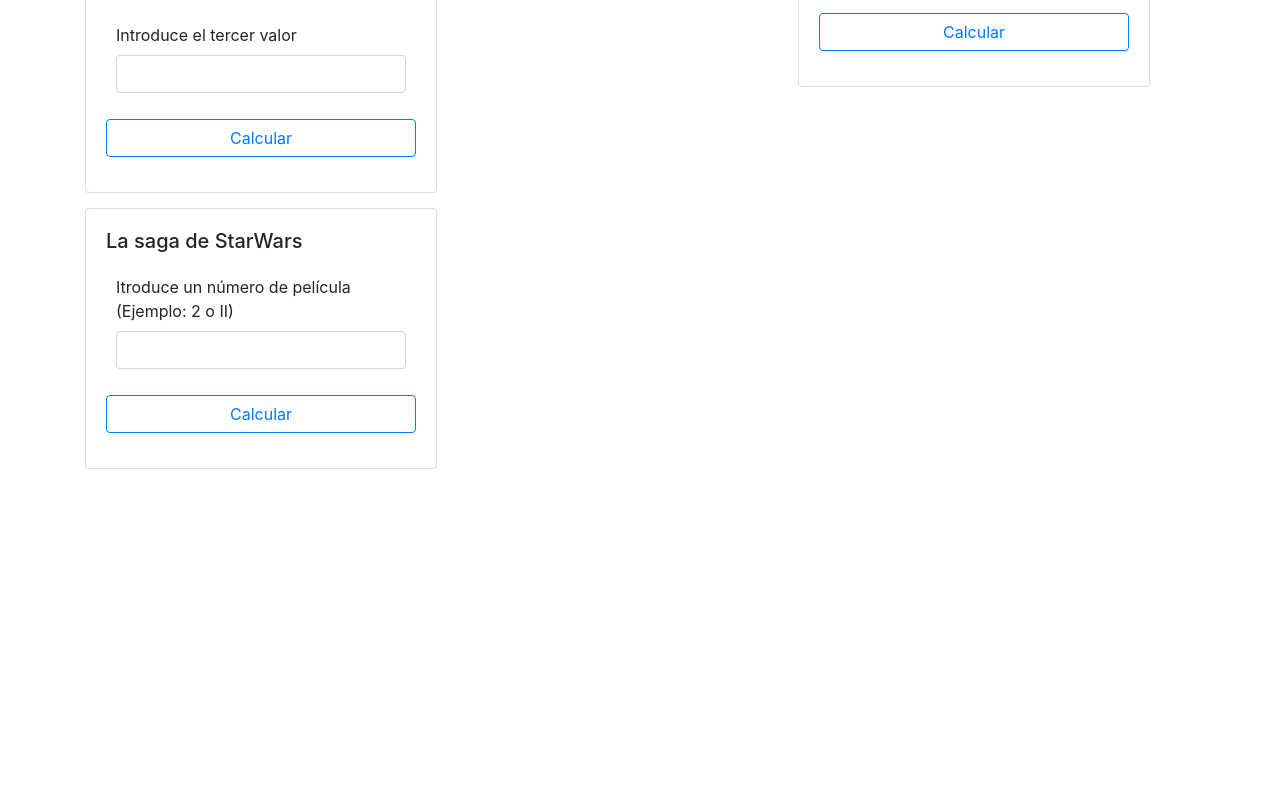
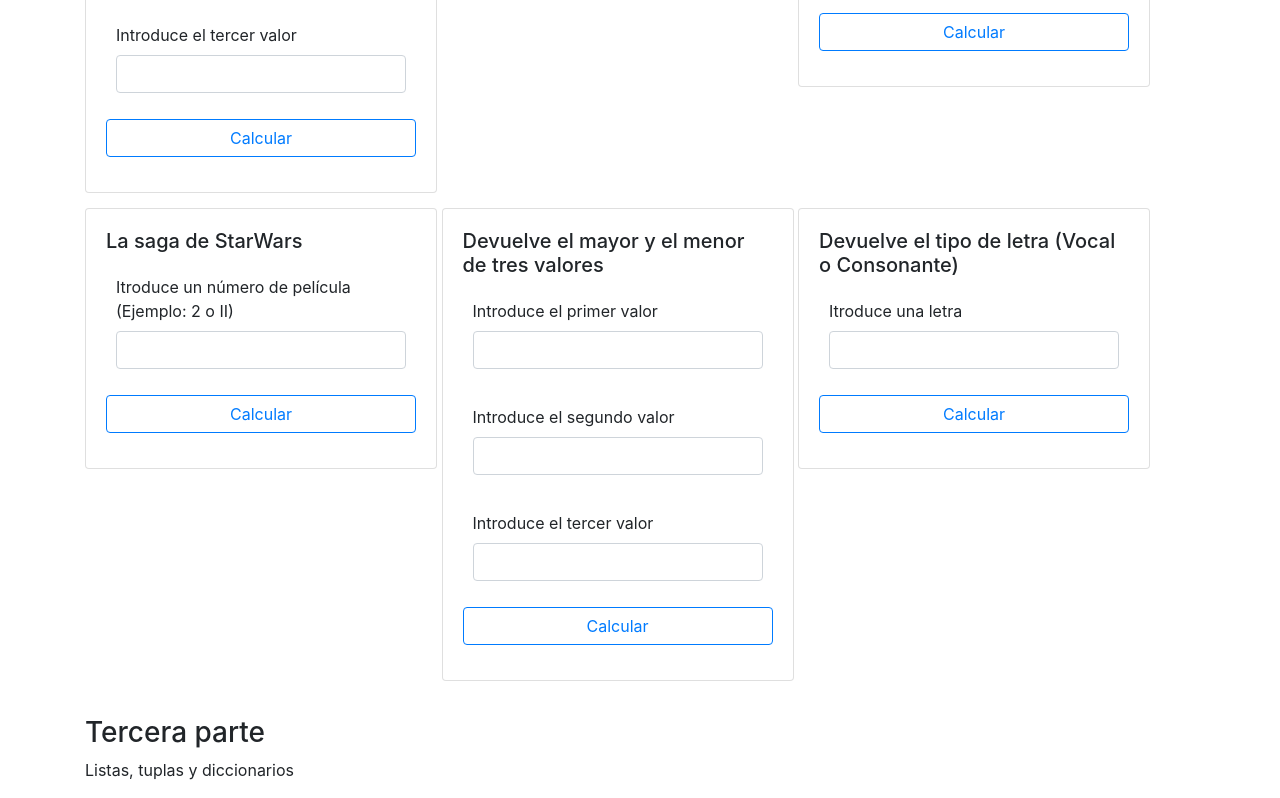
Before and after one commit to NauelG/KeepCoding_EjerciciosJS, a plain HTML site: page docs/index.html in a window 1280 px wide. Shown: the part 1314-2112 px from the top of the page. Before the commit the page ends 1783 px from the top, so only its background shows below. Drawn offline with nearby package versions, Linux system fonts and the light colour scheme.

Commit message:
Segunda parte terminada

```diff
--- a/docs/app.js
+++ b/docs/app.js
@@ -98,6 +98,25 @@ function starWarsMovie() {
     publicResult('starWarsMovie', stringResult);
 }
 
+function minMax() {
+    let a = Number(document.getElementById('minMax1').value);
+    let b = Number(document.getElementById('minMax2').value);
+    let c = Number(document.getElementById('minMax3').value);
+    let stringResult = `El mayor es ${Math.max(a, b, c)}, el menor es ${Math.min(a, b, c)}`;
+
+    publicResult('minMax', stringResult);
+}
+
+function letterType() {
+    let letter = document.getElementById('letter').value.toUpperCase();
+    let vocals = ['A', 'E', 'I', 'O', 'U'];
+    let stringResult;
+    if (vocals.indexOf(letter) !== -1) stringResult = `${letter} es letra vocal`;
+    else stringResult = `${letter} es letra consonante`;
+
+    publicResult('letterType', stringResult);
+}
+
 // Aux Functions
 function publicResult(parentId, text) {
     let elementResult = document.getElementById(parentId).lastElementChild;
--- a/docs/index.html
+++ b/docs/index.html
@@ -207,14 +207,53 @@
             </div>
         </div>
 
+        <div class="card">
+            <div class="card-body" id="minMax">
+                <h5 class="card-title">Devuelve el mayor y el menor de tres valores</h5>
+                <form action="#">
+                    <div class="form-group">
+                        <label for="minMax1">Introduce el primer valor</label>
+                        <input type="number" class="form-control" id="minMax1">
+                    </div>
+                    <div class="form-group">
+                        <label for="minMax2">Introduce el segundo valor</label>
+                        <input type="number" class="form-control" id="minMax2">
+                    </div>
+                    <div class="form-group">
+                        <label for="minMax3">Introduce el tercer valor</label>
+                        <input type="number" class="form-control" id="minMax3">
+                    </div>
+                    <button type="submit" class="btn btn-outline-primary btn-block" onclick="minMax()">Calcular</button>
+                </form>
+                <div class="alert alert-primary disabled" role="alert">
+                </div>
+            </div>
+        </div>
 
-
+        <div class="card">
+            <div class="card-body" id="letterType">
+                <h5 class="card-title">Devuelve el tipo de letra (Vocal o Consonante)</h5>
+                <form action="#">
+                    <div class="form-group">
+                        <label for="letter">Itroduce una letra</label>
+                        <input type="text" class="form-control" id="letter">
+                    </div>
+                    <button type="submit" class="btn btn-outline-primary btn-block" onclick="letterType()">Calcular</button>
+                </form>
+                <div class="alert alert-primary disabled" role="alert">
+                </div>
+            </div>
+        </div>
 
     </div>
 
+    <div class="container">
 
+        <h3>Tercera parte</h3>
+        <p>Listas, tuplas y diccionarios</p>
 
     </div>
+
     <!-- Custom JS files -->
     <script src="./app.js"></script>
     <!-- Bootstrap JS files -->
```
